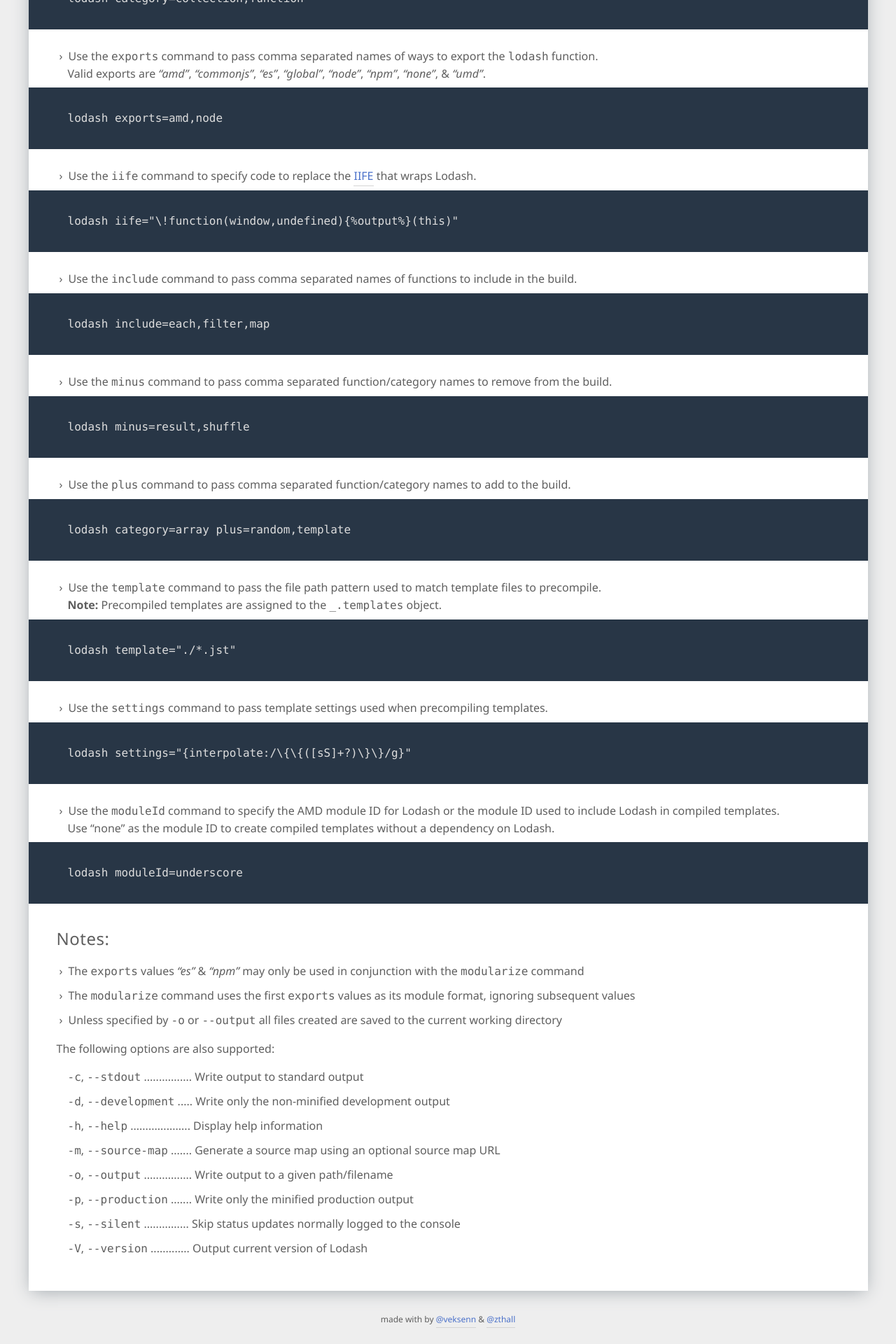
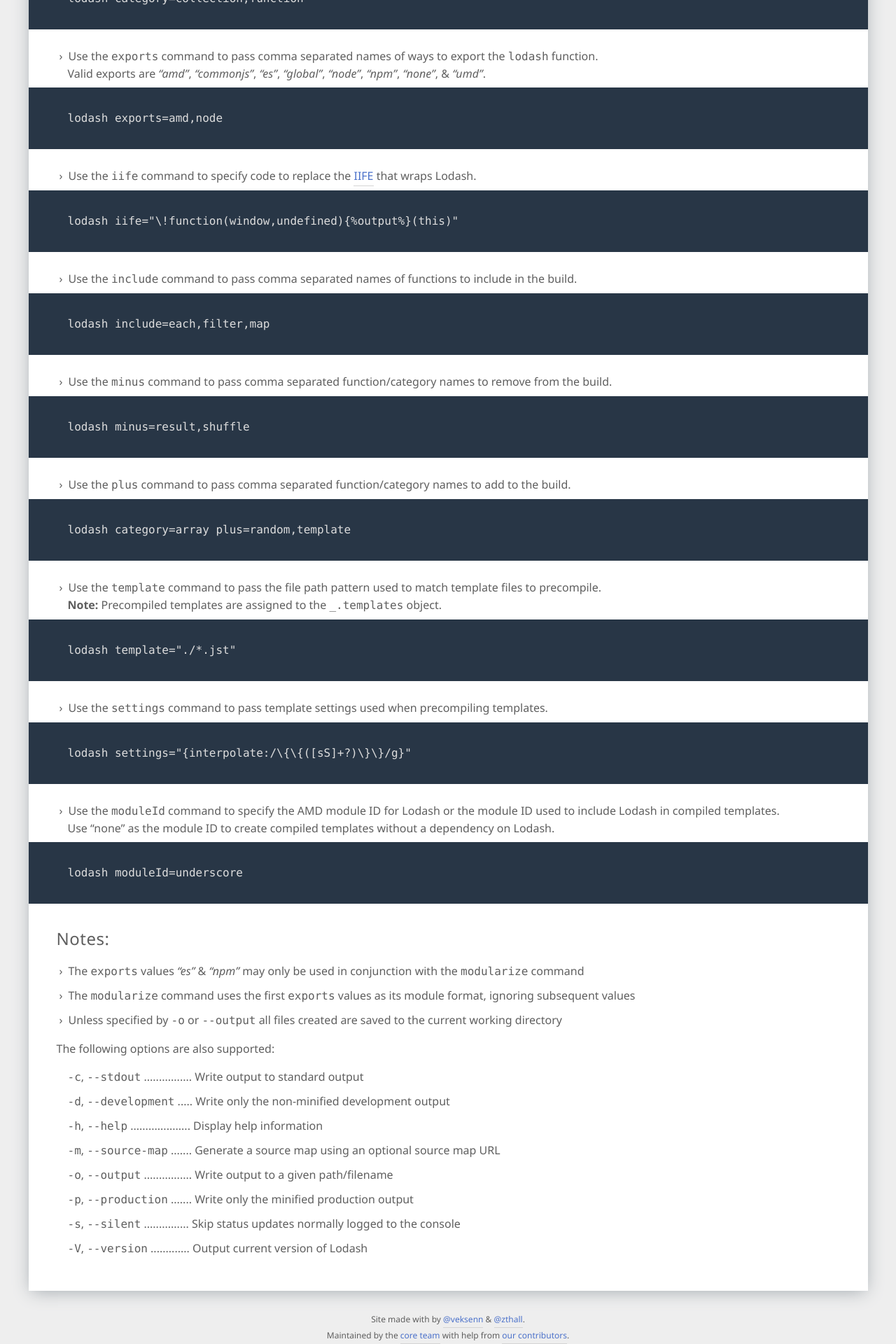
Before and after one commit to lodash/lodash.com, a Jekyll site: the page built from custom-builds.html, in a window 1280 px wide. Shown: the part 1155-3075 px from the top of the page at 70% size. Built offline with Jekyll 4.4.1, drawn with Linux system fonts in a browser that asks for light colours; nearby versions of some CDN libraries; before the commit the page ends 3052 px from its top, so only the background shows below that.

Commit message:
Clarify footer text.

```diff
--- a/_layouts/default.html
+++ b/_layouts/default.html
@@ -19,7 +19,7 @@
         {% assign href = href | append:site.release %}
       {% endunless %}
       <a href="{{ href }}" class="btn primary">Documentation</a>
-      <a href="https://github.com/lodash/lodash/wiki/FP-Guide" class="btn">FP Guide</a>
+      <a href="{{ site.links.repo }}/wiki/FP-Guide" class="btn">FP Guide</a>
     </div>
   </div>
 </header>
@@ -28,7 +28,8 @@
 </div>
 <footer>
   <div class="container">
-    made with <i class="fa fa-heart" aria-hidden="true"></i> by <a href="https://twitter.com/veksenn">@veksenn</a> &amp; <a href="https://twitter.com/ZTHall">@zthall</a>
+    <p>Site made with <i class="fa fa-heart" aria-hidden="true"></i> by <a href="https://twitter.com/veksenn">@veksenn</a> &amp; <a href="https://twitter.com/ZTHall">@zthall</a>.</p>
+    <p>Maintained by the <a href="{{ site.links.org }}/people">core team</a> with help from <a href="{{ site.links.repo }}/graphs/contributors">our contributors</a>.
   </div>
 </footer>
 {% assign res = site.builds[site.release] %}
--- a/assets/css/_default.scss
+++ b/assets/css/_default.scss
@@ -86,6 +86,11 @@
   font-size: 1.2rem;
   margin-bottom: 3.2rem;
   text-align: center;
+
+  p {
+    margin-bottom: 0;
+    margin-top: 0.5rem;
+  }
 
   .fa-heart {
     color: #e12e2e;
```
